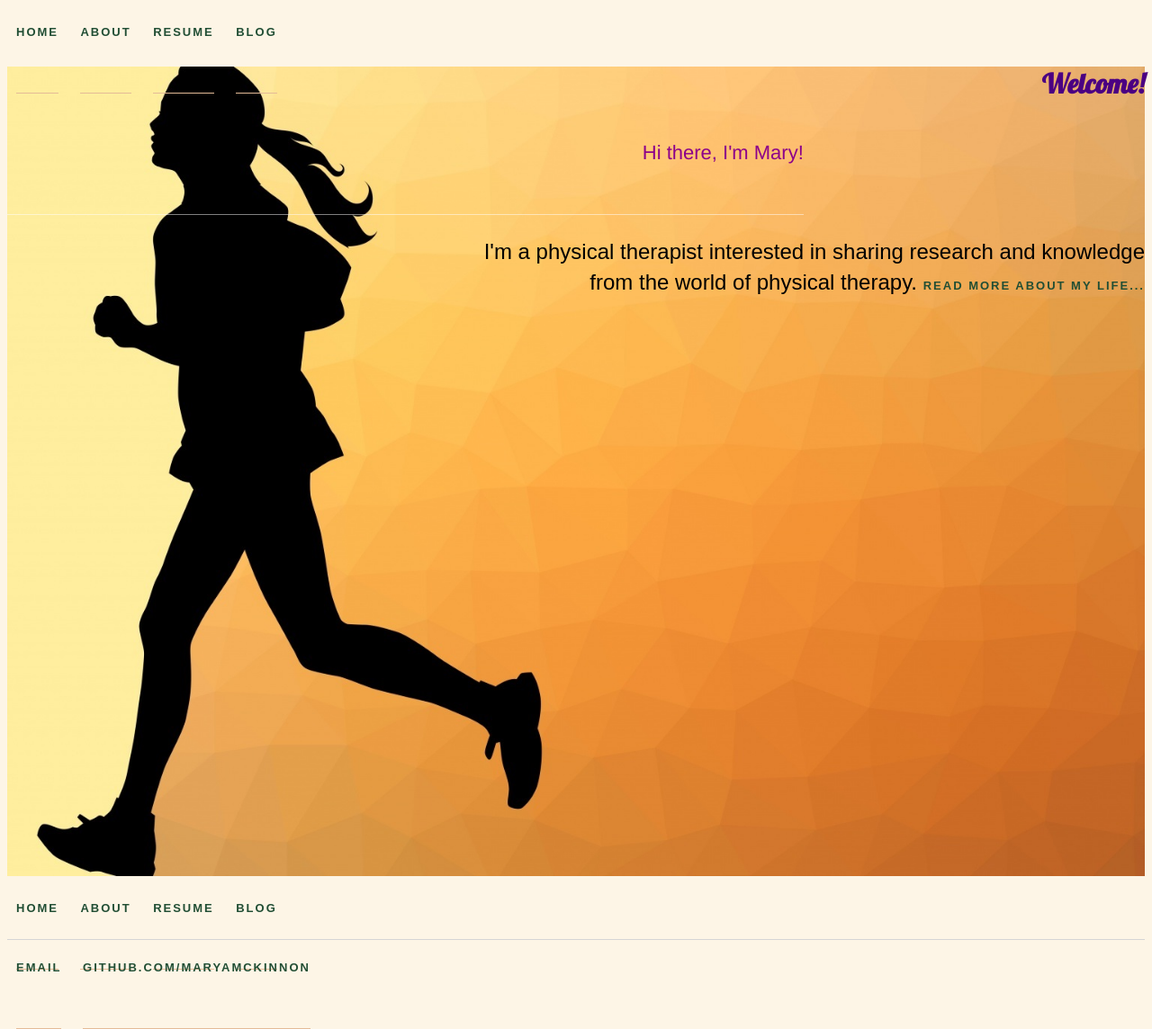
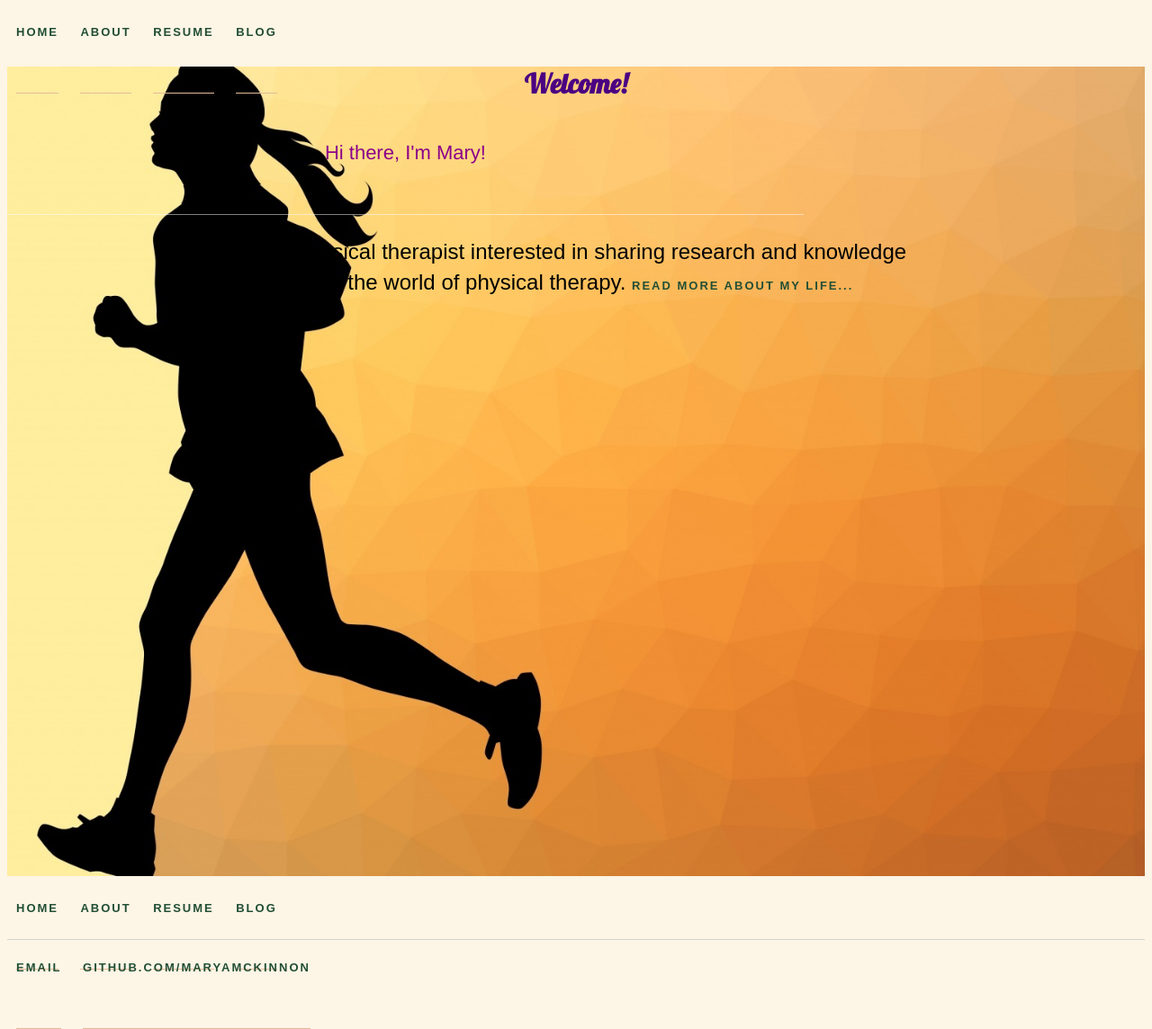
Before and after one commit to maryamckinnon/maryamckinnon.github.io, a Jekyll site: the page built from index.html, in a window 1280 px wide. Shown: the whole page at 90% size. Built offline with Jekyll 4.4.1, drawn with Linux system fonts in a browser that asks for light colours.

Commit message:
Update main.css

```diff
--- a/css/main.css
+++ b/css/main.css
@@ -12,24 +12,18 @@ body {
   width: 100%;
 }
 
-.main {
-  background: url("https://s3.amazonaws.com/codecademy-content/courses/web-101/unit-5/shards.png");
-  margin: 0;
-  padding: 40px;
-}
-
 nav ul, footer ul {
     font-family:'Helvetica', 'Arial', 'Sans-Serif';
     padding: 10px;
     list-style: none;
     font-weight: bold;
+}
 
-}
 nav ul li, footer ul li {
     display: inline;
     margin-right: 20px;
+}
 
-}
 .byline {
   color: rgba(255, 255, 255, 0.5);
   float: left;
@@ -56,7 +50,7 @@ h1 {
   font-size: 30px;
   padding-top: 100px
   font-weight: bold;
-  text-align: right;
+  text-align: center;
   background-color: oldlace
   width: 60%;
 }
@@ -65,9 +59,7 @@ h2 {
     font-size: 22px;
     font-family:'Helvetica', 'Arial', 'Sans-Serif';
     line-height: 76px;
-    margin: 0;
-    position: relative;
-    text-align: right;
+    text-align: center;
     top: 20%;
     color: #8C008A;
     border-bottom: 1px solid rgba(255, 255, 255, 0.5);
@@ -79,7 +71,7 @@ h2 {
 p {
     font-size: 1.5em;
     line-height: 1.4em;
-    text-align: right;
+    text-align: center;
     font-family: 'Raleway', sans-serif;
     font-weight: normal;
 }
```
